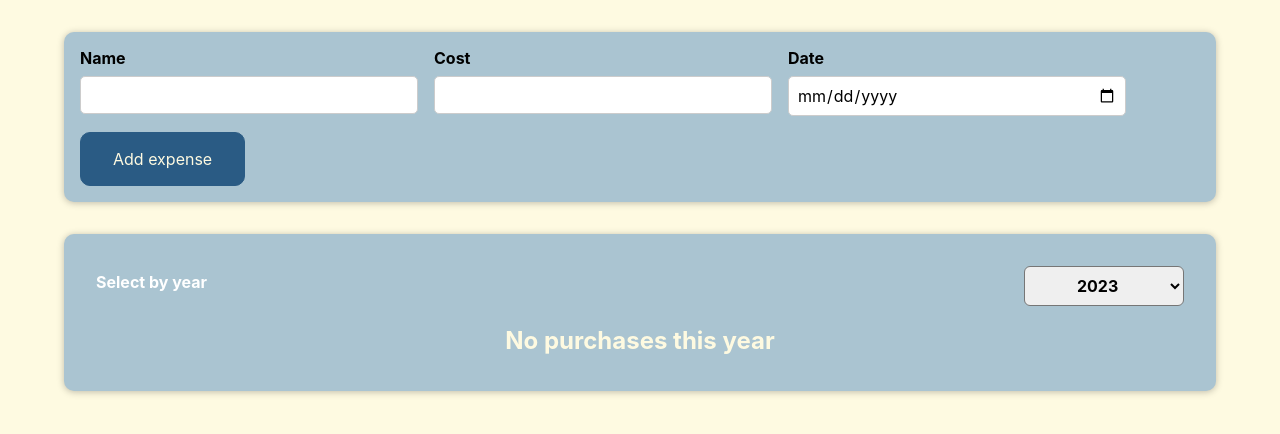
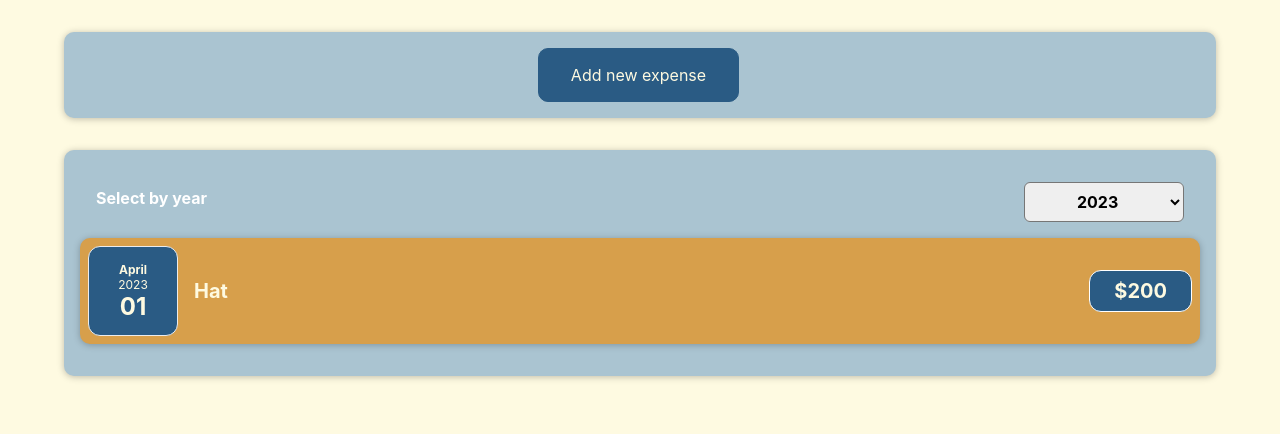
Before and after one commit to YouNone/React-Alex23, a React (Create React App) app: page / in a window 1280 px wide. Shown: the top 434 px of the page. Built offline with nearby package versions, Linux system fonts and the light colour scheme.

Commit message:
My solution to task №4

```diff
--- a/src/App.js
+++ b/src/App.js
@@ -26,6 +26,12 @@ const INITIAL_COSTS = [
     date: new Date(2020, 1, 11),
     description: "Gloves",
     amount: 30
+  },
+  {
+    id: 5,
+    date: new Date(2023, 3, 1),
+    description: "Hat",
+    amount: 200
   }
 ];
 
--- a/src/components/Costs/Costs.js
+++ b/src/components/Costs/Costs.js
@@ -14,8 +14,6 @@ const Costs = (props) => {
     }
 
     //  forth solution, final
-
-
     // Part third ternat solution before return
     // let costContent = filteredCosts.length === 0 ? <p>No purchases this year</p> : filteredCosts.map(cost =>
     //     <CostItem
--- a/src/components/NewCost/CostForm.js
+++ b/src/components/NewCost/CostForm.js
@@ -8,6 +8,8 @@ function CostForm(props) {
     const [inputName, setInputName] = useState('');
     const [inputAmount, setInputAmount] = useState('');
     const [inputDate, setInputDate] = useState('');
+
+    const [inputIsOpened, setInputIsOpened] = useState(false);
 
 //    const [userInput, setUserInput] = useState({
 //         name: "",
@@ -59,8 +61,21 @@ function CostForm(props) {
         setInputName("");
         setInputAmount("");
         setInputDate("");
+        setInputIsOpened(false);
     };
 
+    const CancelHandler = () => {
+        setInputIsOpened(false);
+        setInputName("");
+        setInputAmount("");
+        setInputDate("");
+    }
+
+    const AddNewExpenseHandler = () => {
+        setInputIsOpened(true);
+    }
+
+    if (inputIsOpened) {
         return (
             <form onSubmit={SubmitHandler}>
                 <div className="new-cost__controls">
@@ -79,8 +94,37 @@ function CostForm(props) {
                 </div>
                 <div className="new-cost__actions">
                     <button type="submit">Add expense</button>
+                    <button type="button" onClick={CancelHandler} value={inputIsOpened}>Cancel</button>
                 </div>
             </form>
         )
     }
+
+    return (
+        <div>
+            <button type="button" onClick={AddNewExpenseHandler}>Add new expense</button>
+        </div>
+        // <form onSubmit={SubmitHandler}>
+        //     <div className="new-cost__controls">
+        //         <div className="new-cost__control">
+        //             <label>Name</label>
+        //             <input onChange={NameChangeHandler} value={inputName} type="text"/>
+        //         </div>
+        //         <div className="new-cost__control">
+        //             <label>Cost</label>
+        //             <input onChange={AmountChangeHandler} value={inputAmount} type="number" min="0.01" step="0.01" />
+        //         </div>
+        //         <div className="new-cost__control">
+        //             <label>Date</label>
+        //             <input onChange={DateChangeHandler} value={inputDate} type="date" min="21-01-01" step="2023-12-31" />
+        //         </div>
+        //     </div>
+        //     <div className="new-cost__actions">
+        //         <button type="submit">Add expense</button>
+        //         <button type="button" onClick={CancelHandler} value={inputIsOpened}>Cancel</button>
+
+        //     </div>
+        // </form>
+    )
+}
 export default CostForm;
```
Lines whose indentation alone changed are shown as unchanged.
